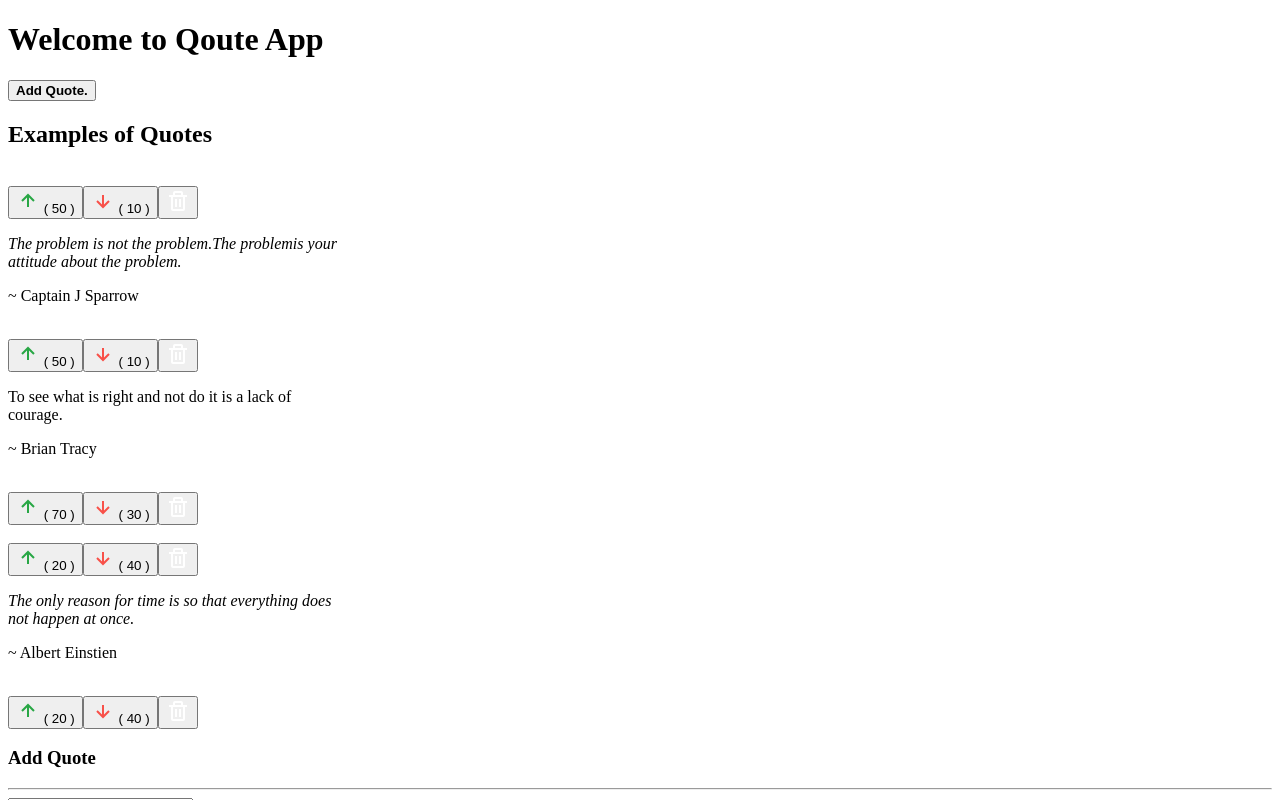
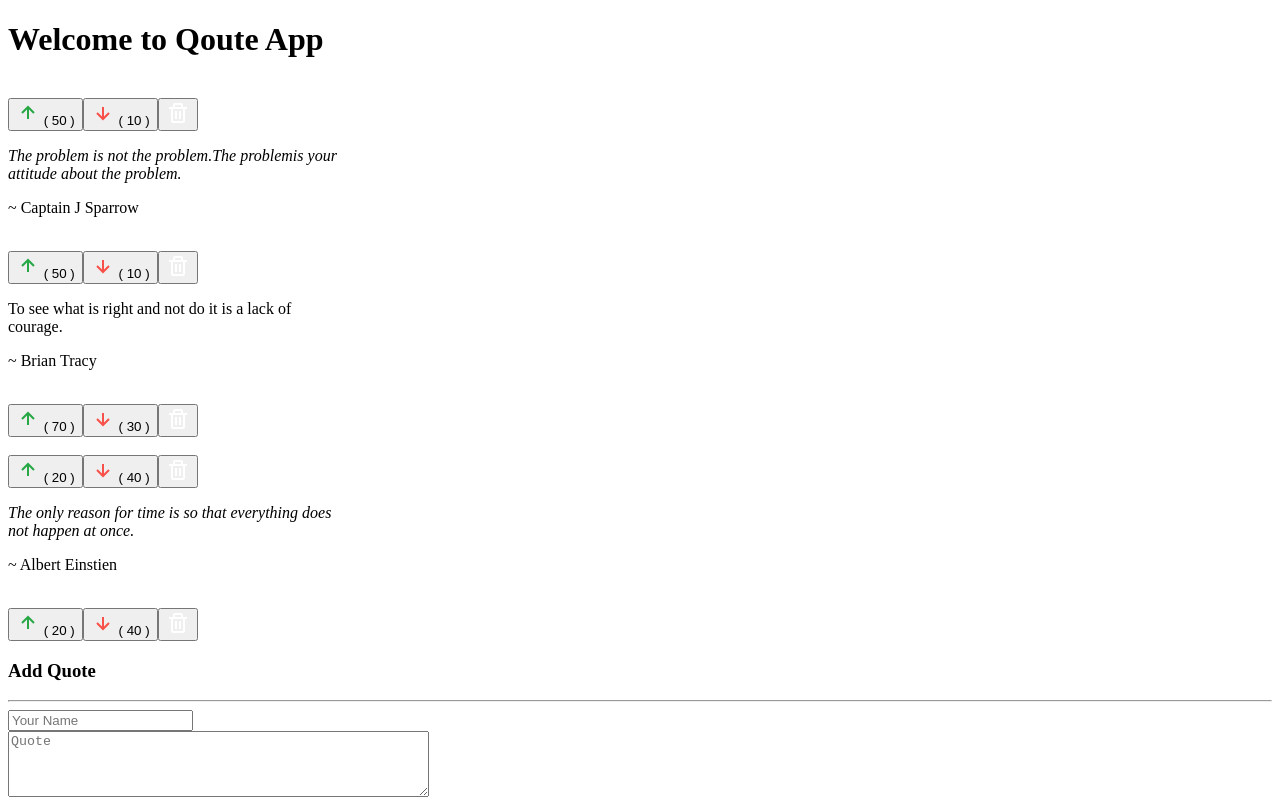
Before and after one commit to annngure/Angular-Quote, an Angular app: page / in a window 1280 px wide. Shown: the top 800 px of the page. Built offline with nearby package versions, Linux system fonts and the light colour scheme.

Commit message:
delete h2 and add button

```diff
--- a/src/app/quote/quote.component.html
+++ b/src/app/quote/quote.component.html
@@ -1,13 +1,6 @@
 <div class="container">
     <h1 class="intro">Welcome to Qoute App</h1>
 
-<div class="d-flex">
-    <button class="btn btn-sm btn-blue ms-3" data-toggle="modal" data-target="exampleModal"><b>Add Quote.</b></button>
-</div>
-
-</div>
-<div class="title-section">
-<h2 class="sub-title">Examples of Quotes</h2>
 </div>
 <div class="quote-section">
     <div class="row">
```
